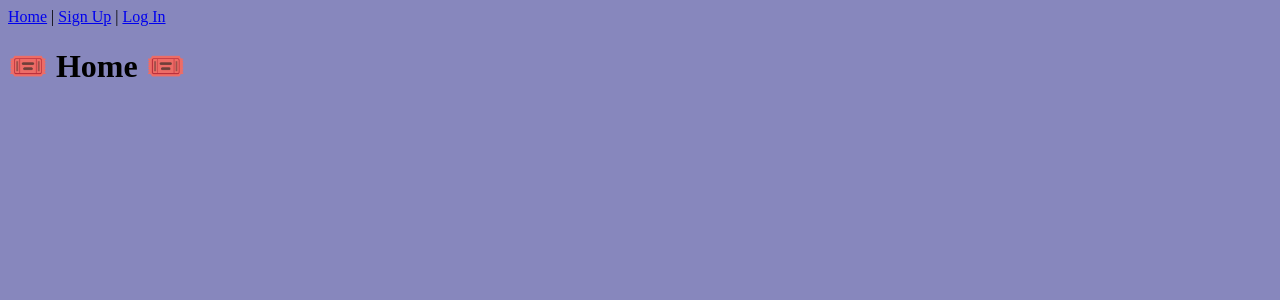
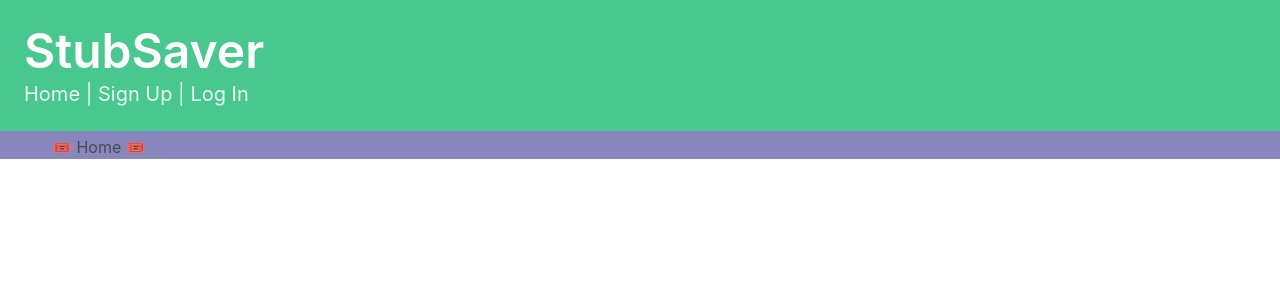
Before and after one commit to tpett20/StubSaver, a Django app: page / in a window 1280 px wide. Shown: the top 300 px of the page. Run offline with Django 4.2, Linux system fonts and the light colour scheme.

Commit message:
add basic Bulma classes to base.html

```diff
--- a/main_app/templates/base.html
+++ b/main_app/templates/base.html
@@ -6,12 +6,16 @@
     <meta charset="UTF-8">
     <meta http-equiv="X-UA-Compatible" content="IE=edge">
     <meta name="viewport" content="width=device-width, initial-scale=1.0">
+    <link rel="stylesheet" href="https://cdn.jsdelivr.net/npm/bulma@0.9.4/css/bulma.min.css">
     <link rel="stylesheet" type="text/css" href="{% static 'css/style.css' %}">
     <title>StubSaver</title>
 </head>
 
 <body>
-    <header>
+    <header class="hero is-small is-success mb-4">
+        <div class="hero-body">
+            <h1 class="title is-1">{{ title }}</h1>
+            <p class="subtitle is-5">
                 <a href="{% url 'home' %}">Home</a> |
                 {% if user.is_authenticated %}
                 <a href="{% url 'index' %}">All Tickets</a> |
@@ -20,9 +24,15 @@
                 <a href="{% url 'signup' %}">Sign Up</a> |
                 <a href="{% url 'login' %}">Log In</a>
                 {% endif %}
+            </p>
+        </div>
     </header>
+    <div class="container">
+        <div class="columns">
             {% block content %}
             {% endblock %}
+        </div>
+    </div>
 </body>
 
 </html>
--- a/main_app/views.py
+++ b/main_app/views.py
@@ -6,7 +6,10 @@ from .models import Ticket
 
 # Create your views here.
 def home(request):
-    return render(request, 'home.html')
+    title = 'StubSaver'
+    return render(request, 'home.html', {
+        'title': title
+    })
 
 @login_required
 def tickets_index(request):
```
Lines whose indentation alone changed are shown as unchanged.
